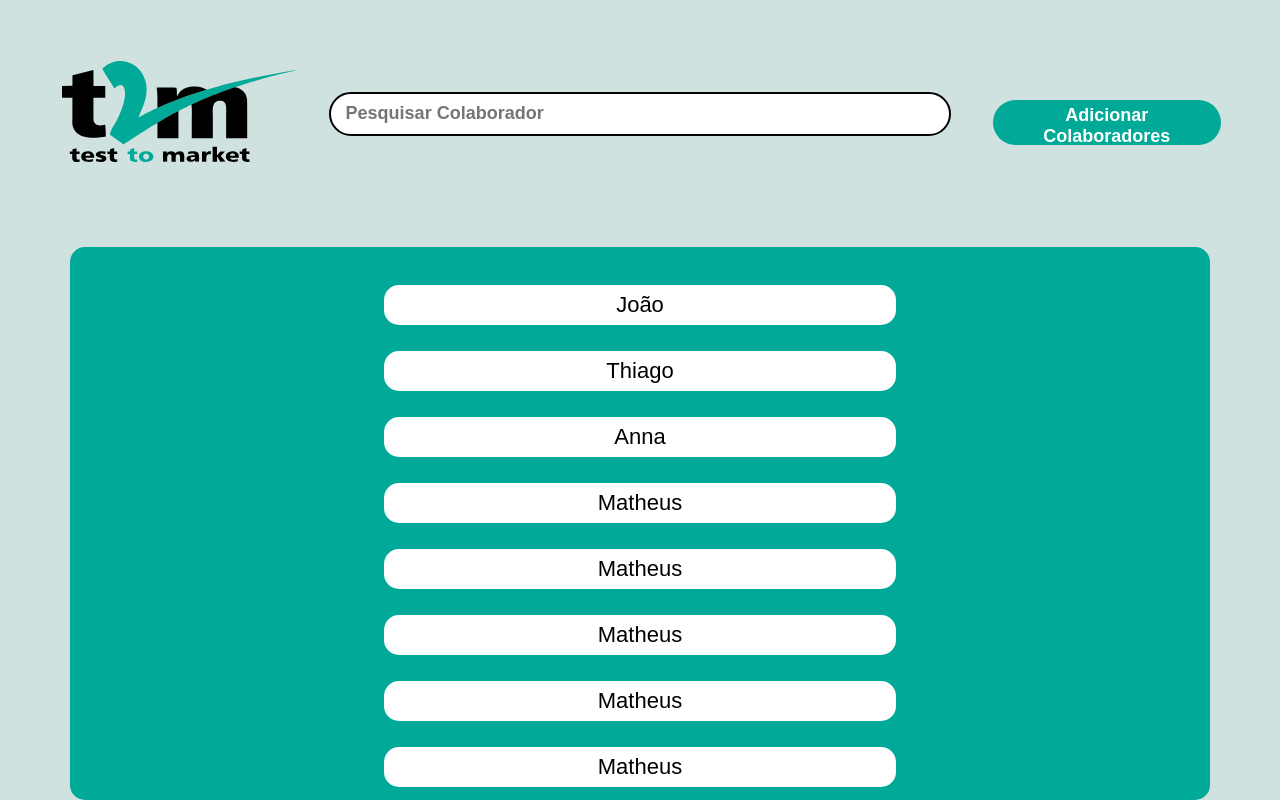
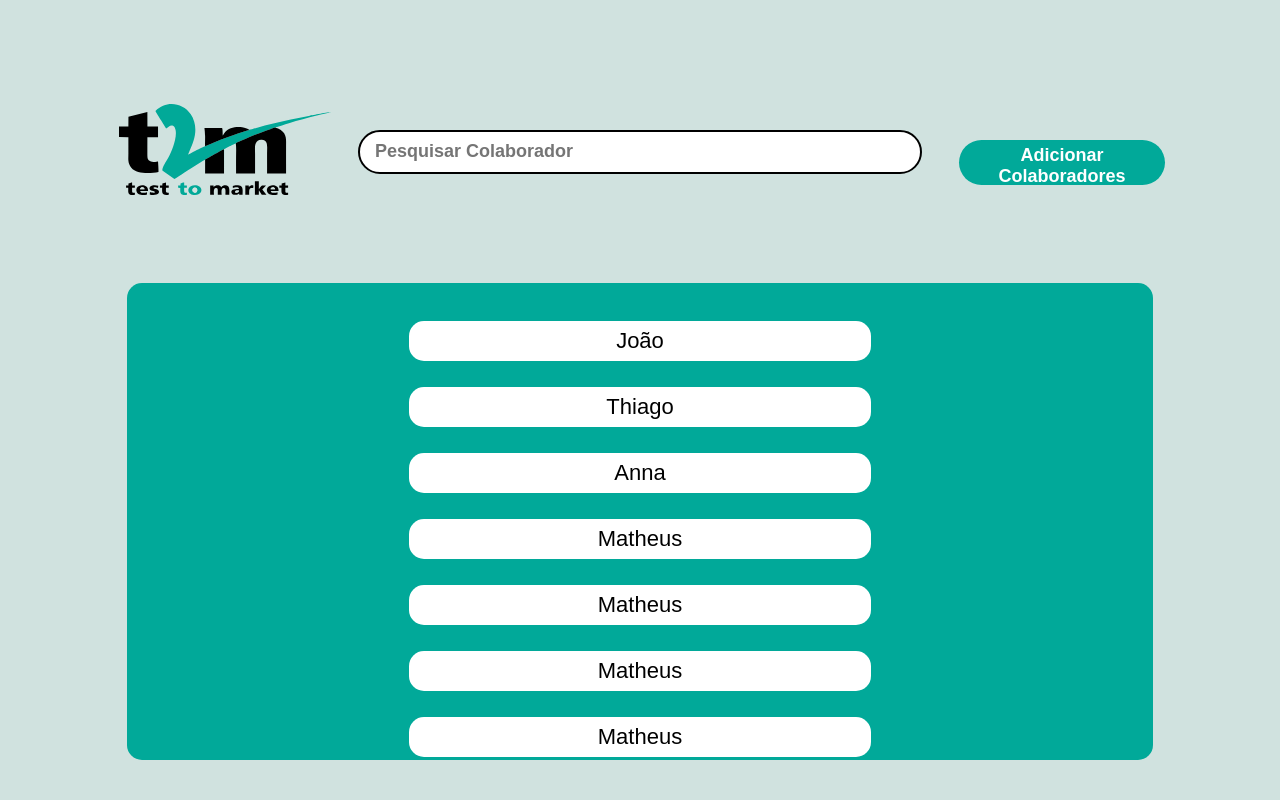
Before and after one commit to LinoThiago/treinamentoWeb, a React (Create React App) app: page /pesquisacolaborador in a window 1280 px wide. Built offline with nearby package versions, Linux system fonts and the light colour scheme; data requests are answered from the project's data file.

Commit message:
atualizacao

```diff
--- a/src/pages/Colaborador/index.js
+++ b/src/pages/Colaborador/index.js
@@ -1,13 +1,16 @@
 import React from 'react';
-import { Principal } from '../PesquisaColaborador/styles';
+import { useParams } from 'react-router-dom';
+import { PrincipalDiv, CardColaboradorDiv, Info } from '../Colaborador/styles';
 
-const Colaborador = () => {
+const Colaborador = (props) => {
+    const {id} = useParams();
     return (
-        <Principal>
-        {/* <CardColaborador>
-
-        </CardColaborador> */}
-        </Principal>
+        <PrincipalDiv>
+            <CardColaboradorDiv>
+                <Info id={id ? Number.parseInt(id,10) : null}>{id}</Info>
+                <Info>{props.name}</Info>
+            </CardColaboradorDiv>
+        </PrincipalDiv>
     );
 }
 
--- a/src/pages/Colaborador/styles.js
+++ b/src/pages/Colaborador/styles.js
@@ -1,16 +1,20 @@
 import styled from "styled-components";
 
-export const Principal = styled.div`
+export const PrincipalDiv = styled.div`
   display: flex;
   flex-direction: column;
   width: 100%;
   height: 100%;
   align-items: center;
 `;
-export const CardColaborador = styled.div`
+export const CardColaboradorDiv = styled.div`
   display: flex;
   flex-direction: column;
-  width: 100%;
-  height: 100%;
+  width: 70%;
+  height: 70%;
+  border:solid;
   align-items: center;
 `;
+export const Info = styled.p`
+
+`;
--- a/src/pages/Login/styles.js
+++ b/src/pages/Login/styles.js
@@ -27,6 +27,7 @@ export const Input = styled.input`
   border: none;
   border-radius: 30px;
   height: 30px;
+  width: 90%;
   margin: 10px;
   font-size: 18px;
   padding: 5px 15px;
@@ -39,6 +40,7 @@ export const Button = styled.button`
   border: none;
   border-radius: 30px;
   height: 40px;
+  width: 120%;
   margin: 10px;
   font-size: 18px;
   padding: 5px 15px;
--- a/src/pages/PesquisaColaborador/index.js
+++ b/src/pages/PesquisaColaborador/index.js
@@ -24,11 +24,14 @@ const PesquisaColaborador = () => {
       });
   }, []);
 
+  const ColabLink = React.forwardRef ((props,ref) => (
+    <a ref={ref} {...props}>{props.children}</a>
+  ))
   const colab = colaboradores.map((p, i) => (
-    <Link to="/colaborador" style={{ width:"45%", height:"50px",margin:"8px 30px",textDecoration: "none" }}>
-    <Card key={i}>
-      <p>{p.nome}</p>
-    </Card>
+    <Link to="/colaborador" component={ColabLink} style={{ width:"45%", height:"50px",margin:"8px 30px",textDecoration: "none" }}>
+      <Card key={i}>
+        <p>{p.nome}</p>
+      </Card>
     </Link>
   ));
 
--- a/src/pages/PesquisaColaborador/styles.js
+++ b/src/pages/PesquisaColaborador/styles.js
@@ -3,8 +3,8 @@ import styled from "styled-components";
 export const Principal = styled.div`
   display: flex;
   flex-direction: column;
-  width: 100%;
-  height: 100%;
+  width: 90%;
+  height: 90%;
   align-items: center;
 `;
 export const Input = styled.input`
```
